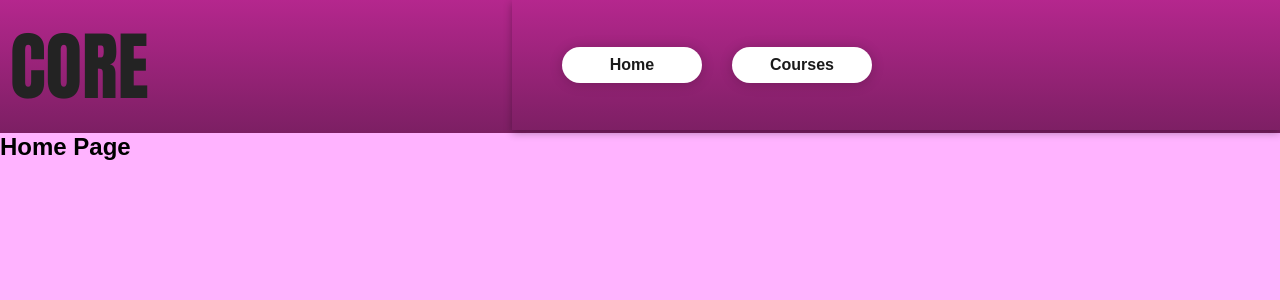
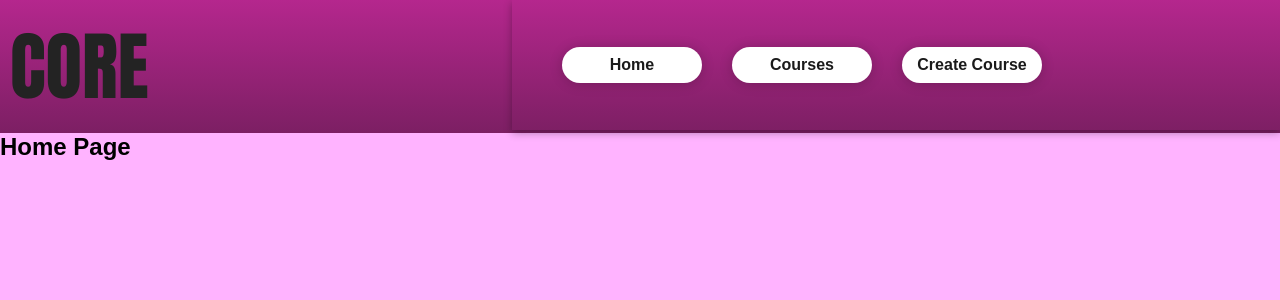
Before and after one commit to 23-kartikey/course-distributor, a React (Vite) app in the folder course-distributor-frontend/: page / in a window 1280 px wide. Shown: the top 300 px of the page. Built offline with nearby package versions, Linux system fonts and the light colour scheme.

Commit message:
redesign: added styles

```diff
--- a/course-distributor-frontend/src/components/Navbar.tsx
+++ b/course-distributor-frontend/src/components/Navbar.tsx
@@ -8,7 +8,8 @@ const Navbar = () => {
         <nav className="navbar">
             <Link className="nav-link" to="/">Home</Link>
             <Link className="nav-link" to="/courses">Courses</Link>
-            {token && <Link className="nav-link" to="/login">Login/Register</Link>}
+            <Link className="nav-link" to="/create-course">Create Course</Link>
+            {token?true:false && <Link className="nav-link" to="/login">Login/Register</Link>}
         </nav>
     );
 }
```
